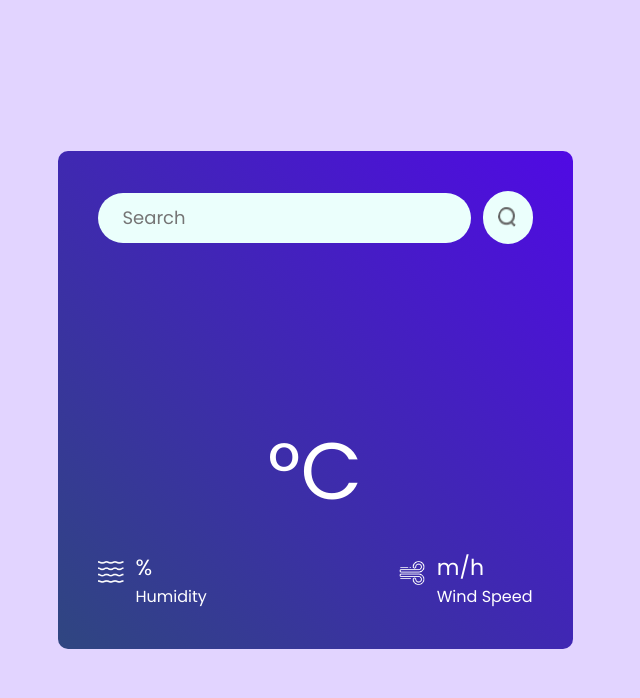
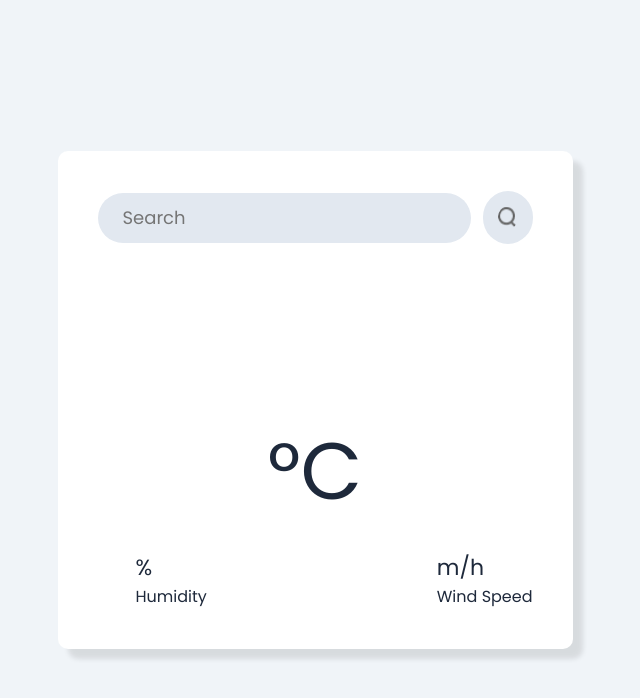
Before and after one commit to ivan-chukhalo/waz-up, a React (Vite) app: page / in a window 1280 px wide. Shown: the top 698 px of the page, without its empty margins (325-965 px from the left). Built offline with nearby package versions, Linux system fonts and the light colour scheme; no server answers.

Commit message:
style: define and apply color pallete for light theme

```diff
--- a/src/components/Weather.css
+++ b/src/components/Weather.css
@@ -1,20 +1,22 @@
-:root{
-    --page-background-color: #f0f4f8;
+:root {
   --interface-background-color: #ffffff;
-    --text-n-icons-color: #1e293b;
-    --highlight-color: #3b82f6;
+  --text-n-icons-primary-color: #1e293b;
+  --text-n-icons-secondary-color: #64748b;
   --block-shadow-color: rgba(0, 0, 0, 0.1);
   --element-background-color: #e2e8f0;
+  --highlight-color: #bfdbfe;
 }
 
 .weather {
   place-self: center;
   padding: 40px;
   border-radius: 10px;
-  background-image: linear-gradient(45deg, #2f4680, #500ae4);
+  background-color: var(--interface-background-color);
   display: flex;
   flex-direction: column;
   align-items: center;
+  color: var(--text-n-icons-primary-color);
+  box-shadow: 10px 10px 5px 0px var(--block-shadow-color);
 }
 
 .search-bar {
@@ -29,62 +31,73 @@
   outline: none;
   border-radius: 40px;
   padding-left: 25px;
-  color: #626262;
-  background: #ebfffc;
+  color: var(--text-n-icons-primary-color);
+  background: var(--element-background-color);
   font-size: 18px;
+  color: var(--text-n-icons-secondary-color);
 }
 
-.search-bar img{
+.search-bar input:hover {
+  background: var(--highlight-color);
+  transition: all 0.3s ease-in-out; /*-------------------*/
+}
+
+.search-bar img {
   width: 50px;
   padding: 15px;
   border-radius: 50%;
-    background: #ebfffc;
+  background: var(--element-background-color);
   cursor: pointer;
 }
 
-.weather-icon{
+.search-bar img:hover {
+    background: var(--highlight-color);
+    transition: all 0.3s ease-in-out; /*-------------------*/
+}
+
+.weather-icon {
   width: 150px;
   margin: 30px 0;
 }
 
-.temperature{
-    color: #fff;
+.temperature {
+  color: var(--text-n-icons-primary-color);
   font-size: 80px;
   line-height: 1;
 }
 
-.location{
-    color: #fff;
+.location {
+  color: var(--text-n-icons-primary-color);
   font-size: 40px;
 }
 
-.weather-data{
+.weather-data {
   width: 100%;
   margin-top: 40px;
-    color:#fff;
+  color: var(--text-n-icons-primary-color);
   display: flex;
   justify-content: space-between;
 }
 
-.weather-data .col{
+.weather-data .col {
   display: flex;
   align-items: flex-start;
   gap: 12px;
   font-size: 22px;
 }
 
-.weather-data .col span{
+.weather-data .col span {
   display: block;
   font-size: 16px;
 }
 
-.weather-data .col img{
+.weather-data .col img {
   width: 26px;
   margin-top: 10px;
 }
 
-.weather-conditions{
+.weather-conditions {
   width: 150px;
   padding: 15px;
-    fill: #fff;
+  fill: var(--text-n-icons-primary-color);
 }
--- a/src/index.css
+++ b/src/index.css
@@ -1,4 +1,8 @@
 @import url("https://fonts.googleapis.com/css2?family=Poppins:ital,wght@0,100;0,200;0,300;0,400;0,500;0,600;0,700;0,800;0,900;1,100;1,200;1,300;1,400;1,500;1,600;1,700;1,800;1,900&display=swap");
+
+:root {
+  --page-background-color: #f0f4f8;
+}
 
 * {
   margin: 0;
@@ -10,5 +14,5 @@
 .app {
   min-height: 100vh;
   display: grid;
-  background: #e2d4ff;
+  background: var(--page-background-color);
 }
```
Lines whose indentation alone changed are shown as unchanged.
